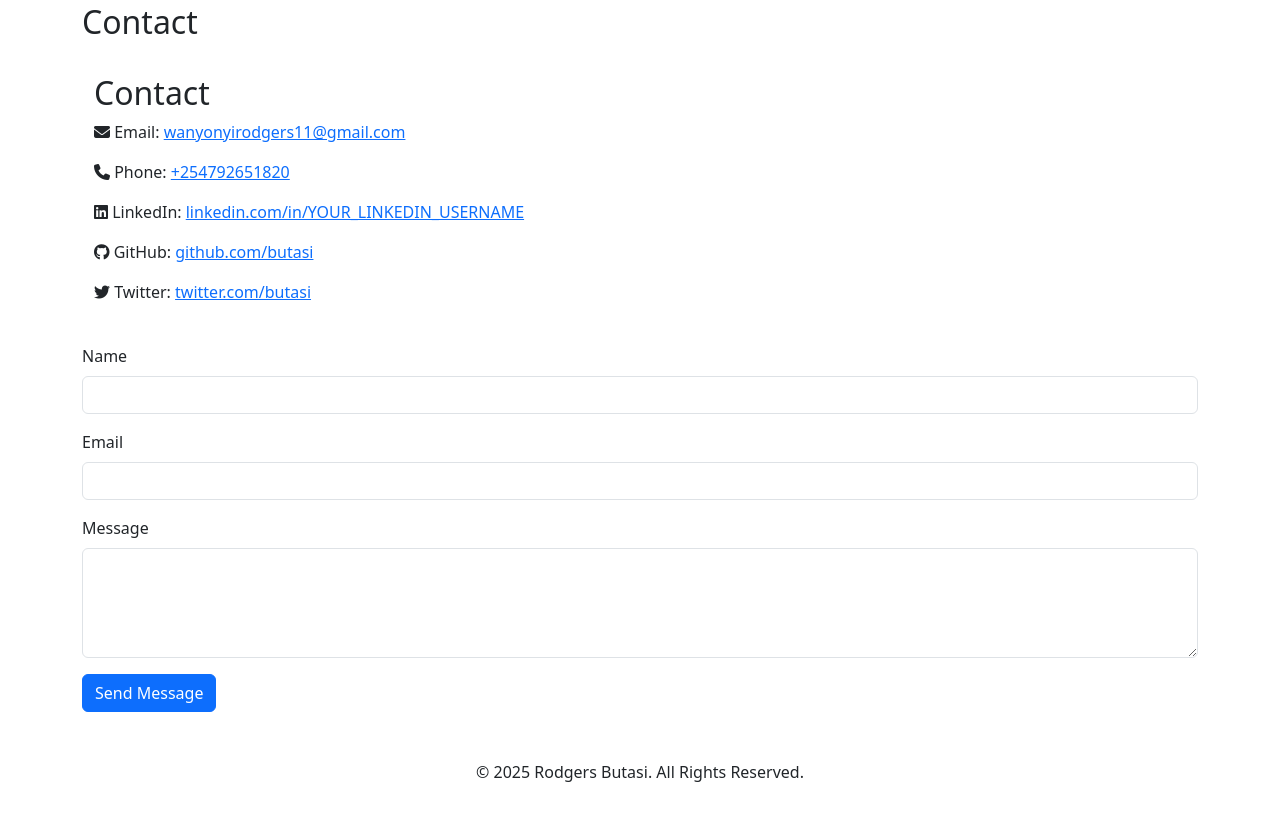
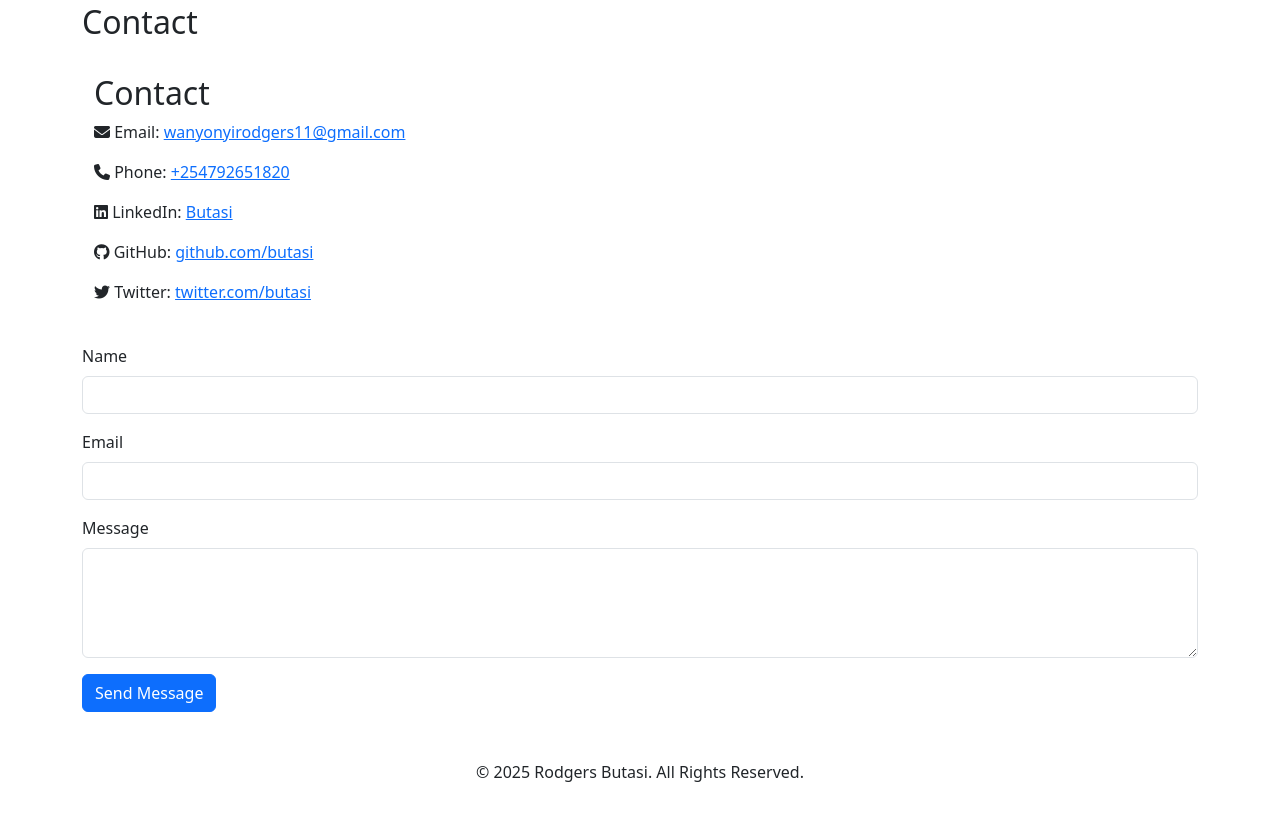
Before and after one commit to butasi/butasi.github.io, a plain HTML site: page index.html in a window 1280 px wide. Shown: the part 1313-2133 px from the top of the page. Drawn offline with nearby package versions, Linux system fonts and the light colour scheme.

Commit message:
Update index.html

```diff
--- a/index.html
+++ b/index.html
@@ -113,7 +113,7 @@
     <h2>Contact</h2>
     <p><i class="fa-solid fa-envelope"></i> Email: <a href="mailto:wanyonyirodgers11@gmail.com">wanyonyirodgers11@gmail.com</a></p>
     <p><i class="fa-solid fa-phone"></i> Phone: <a href="tel:+254792651820">+254792651820</a></p>
-    <p><i class="fa-brands fa-linkedin"></i> LinkedIn: <a href="https://linkedin.com/in/YOUR_LINKEDIN_USERNAME" target="_blank">linkedin.com/in/YOUR_LINKEDIN_USERNAME</a></p>
+    <p><i class="fa-brands fa-linkedin"></i> LinkedIn: <a href="https://www.linkedin.com/in/rodgers-butasi-a8b15b11b/" target="_blank">Butasi</a></p>
     <p><i class="fa-brands fa-github"></i> GitHub: <a href="https://github.com/butasi" target="_blank">github.com/butasi</a></p>
     <p><i class="fa-brands fa-twitter"></i> Twitter: <a href="https://twitter.com/butasi_" target="_blank">twitter.com/butasi</a></p>
 </section>
```
